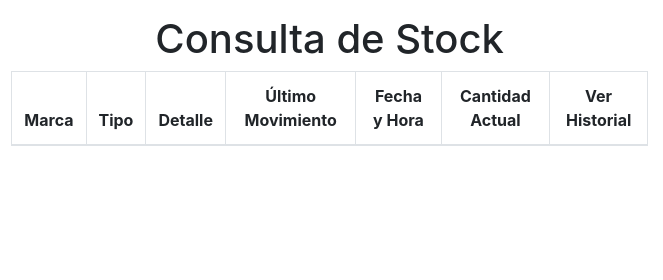
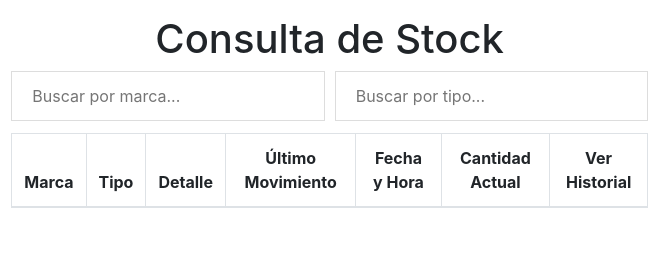
Before and after one commit to AdrianMarin07/sistema-stock-electron.js, an Electron app: page src/main-page-TESTING.html in a window 800 px wide. Both pictures are taken after a click on the button "Consultar Stock". Shown: the top 280 px of the page, 137-800 px from the left. Drawn offline with nearby package versions, Linux system fonts and the light colour scheme; no server answers.

Commit message:
Agregadas barras de busqueda

```diff
--- a/src/main-page-TESTING.html
+++ b/src/main-page-TESTING.html
@@ -37,7 +37,19 @@
           </ul>
         </div>
         <div class="content" id="request-stock-container">
-          <h1>Consulta de Stock</h1>
+            <h1>Consulta de Stock</h1>
+            <div class="col-12">
+                <div class="row">
+                    <div class="brandBar col-6">
+                        <input type="text" id="checkBrandInput" class="searchInput" onkeyup="searchInTransaction('check','checkBrandInput')" placeholder="Buscar por marca..."
+                            title="Ingrese el nombre de una marca">
+                    </div>
+                    <div class="typeBar col-6">
+                        <input type="text" id="checkTypeInput" class="searchInput" onkeyup="searchInTransaction('check','checkTypeInput')" placeholder="Buscar por tipo..."
+                            title="Ingrese un tipo de producto">
+                    </div>
+                </div>
+            </div>
 
           <table class="table table-bordered table-hover table-condensed" id="stock-table">
             <thead>
@@ -57,7 +69,19 @@
           </table>
         </div>
         <div class="content" id="manage-stock-container">
-          <h1>Administrador del Stock</h1>
+            <h1>Administrador del Stock</h1>
+            <div class="col-12">
+                <div class="row">
+                    <div class="brandBar col-6">
+                        <input type="text" id="transactionBrandInput" class="searchInput" onkeyup="searchInTransaction('transaction','transactionBrandInput')" placeholder="Buscar por marca..."
+                            title="Ingrese el nombre de una marca">
+                    </div>
+                    <div class="typeBar col-6">
+                        <input type="text" id="transactionTypeInput" class="searchInput" onkeyup="searchInTransaction('transaction','transactionTypeInput')" placeholder="Buscar por tipo..."
+                            title="Ingrese un tipo de producto">
+                    </div>
+                </div>
+            </div>
 
           <table class="table table-bordered table-hover table-condensed" id="transactions-table">
             <thead>
--- a/src/manageTransactions.js
+++ b/src/manageTransactions.js
@@ -85,3 +85,50 @@ function fillTransactionAlert(message) {
         $("#transaction-alert").hide()
     }, 2500)
 }
+
+function searchInTransaction(origin, id) {
+    let body, tr, i;
+    let inputOrigin, filterOrigin, tdOrigin, txtValueOrigin;
+    let inputPaired, filterPaired, tdPaired, txtValuePaired;
+    inputOrigin = document.getElementById(id);
+    filterOrigin = inputOrigin.value.toUpperCase();
+    switch (id) {
+        case "transactionTypeInput":
+            inputPaired = document.getElementById("transactionBrandInput");
+            break;
+        case "transactionBrandInput":
+            inputPaired = document.getElementById("transactionTypeInput");
+            break;
+        case "checkTypeInput":
+            inputPaired = document.getElementById("checkBrandInput");
+            break;
+        case "checkBrandInput":
+            inputPaired = document.getElementById("checkTypeInput");
+            break;
+        default:
+        break;
+    }
+    filterPaired = inputPaired.value.toUpperCase();
+    if (origin == "check") {
+        body = document.getElementById("stock-table-boddy");
+    } else if (origin == "transaction") {
+        body = document.getElementById("transactions-table-boddy");
+    }
+    tr = body.getElementsByTagName("TR");
+    for (i = 0; i < tr.length; i++) {
+        tdOrigin = tr[i].getElementsByTagName("td")[id === "checkTypeInput" || id === "transactionTypeInput" ? 1 : 0];
+        tdPaired = tr[i].getElementsByTagName("td")[id === "checkBrandInput" || id === "transactionBrandInput" ? 1 : 0];
+        txtValueOrigin = tdOrigin.textContent || tdOrigin.innerText;
+        txtValuePaired = tdPaired.textContent || tdPaired.innerText;
+        //console.log(txtValueOrigin+ " " +  txtValuePaired);
+        //console.log(typeof filterOrigin+ " " + typeof filterPaired);
+
+        if (
+        txtValueOrigin.trim().toUpperCase().match(filterOrigin === "" ? new RegExp(/^(\w+\S+)$/) : new RegExp(`^(${filterOrigin})`))
+        && txtValuePaired.trim().toUpperCase().match(filterPaired === "" ? new RegExp(/^(\w+\S+)$/) : new RegExp(`^(${filterPaired})`))) {
+            tr[i].style.display = "";
+        } else {
+            tr[i].style.display = "none";
+        }
+    }
+}
--- a/src/styles/style.css
+++ b/src/styles/style.css
@@ -104,3 +104,19 @@ background-color: #d1d1d1;
 .img-fluid {
   cursor: pointer;
 }
+
+.searchInput {
+  width: 100%;
+  font-size: 16px;
+  padding: 12px 20px;
+  border: 1px solid #ddd;
+  margin-bottom: 12px;
+}
+
+.brandBar{
+  padding: 0px 5px 0px 0px;
+}
+
+.typeBar{
+  padding: 0px 0px 0px 5px;
+}
```
